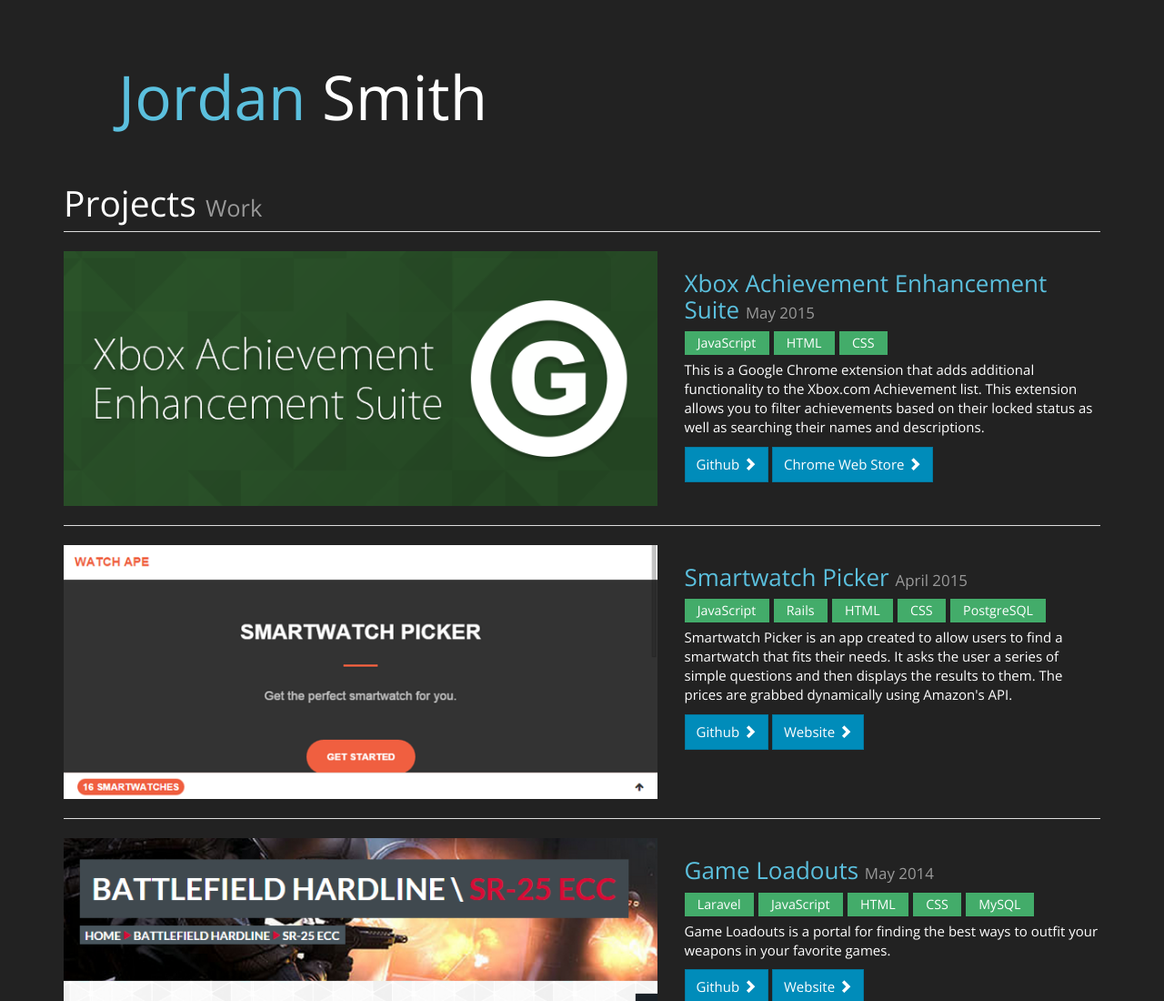
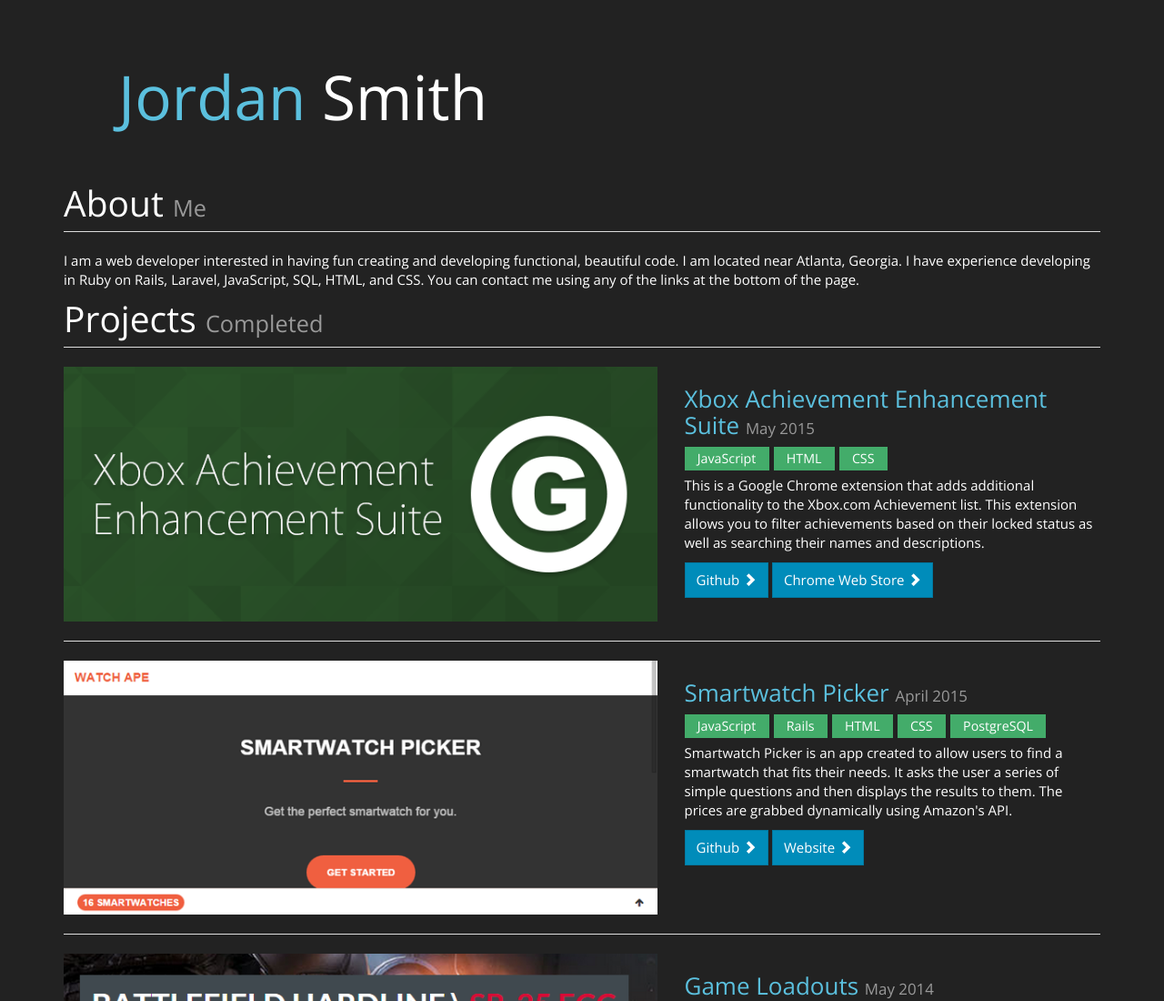
Before and after one commit to jordan-r-smith/Portfolio, a plain HTML site: page index.html in a window 1280 px wide. Shown: the top 1100 px of the page at 91% size. Drawn offline with nearby package versions, Linux system fonts and the light colour scheme.

Commit message:
Add a simple about me section.

```diff
--- a/index.html
+++ b/index.html
@@ -36,10 +36,28 @@
         <h1><span class="text-info">Jordan</span> Smith</h1>
       </div>
 
-      <!-- Page Heading -->
+      <!-- About Me Heading -->
       <div class="row">
         <div class="col-lg-12">
-          <h1 class="page-header">Projects <small>Work</small></h1>
+          <h1 class="page-header">About <small>Me</small></h1>
+        </div>
+      </div>
+      <!-- /.row -->
+
+      <!-- About Me Section -->
+      <div class="row">
+        <div class="col-md-12">
+          <p>
+            I am a web developer interested in having fun creating and developing functional, beautiful code. I am located near Atlanta, Georgia. I have experience developing in Ruby on Rails, Laravel, JavaScript, SQL, HTML, and CSS. You can contact me using any of the links at the bottom of the page.
+          </p>
+        </div>
+      </div>
+      <!-- /.row -->
+
+      <!-- Projects Heading -->
+      <div class="row">
+        <div class="col-lg-12">
+          <h1 class="page-header">Projects <small>Completed</small></h1>
         </div>
       </div>
       <!-- /.row -->
```
